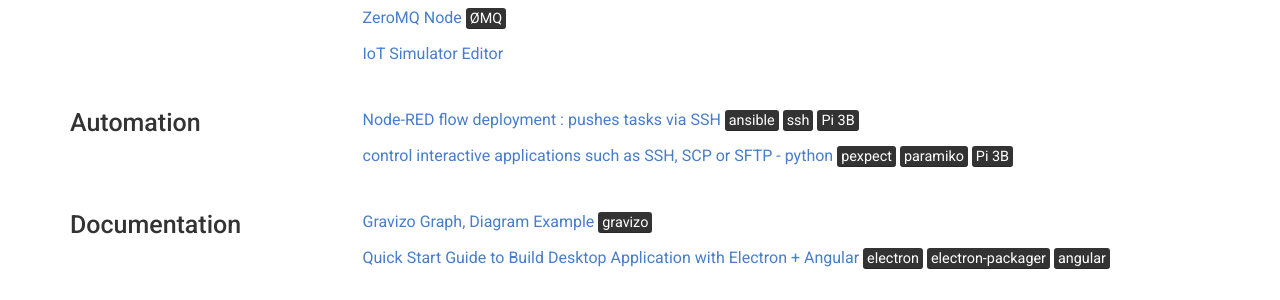
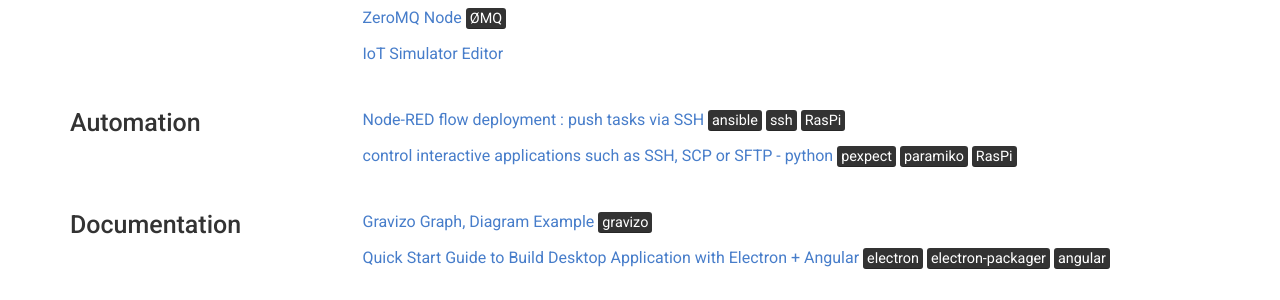
Before and after one commit to phyunsj/phyunsj.github.io, a Jekyll site: the page built from index.md, in a window 1280 px wide. Shown: the part 1800-2100 px from the top of the page. Built offline with Jekyll 4.4.1, drawn with Linux system fonts in a browser that asks for light colours.

Commit message:
Update projects.yml

```diff
--- a/_data/projects.yml
+++ b/_data/projects.yml
@@ -87,9 +87,9 @@
 - name: Automation
   github: phyunsj
   description: | # this will include new lines to allow paragraphs
-    [Node-RED flow deployment : pushes tasks via SSH](https://github.com/phyunsj/automate-it)  <mark>ansible</mark> <mark>ssh</mark> <mark>Pi 3B</mark>
+    [Node-RED flow deployment : push tasks via SSH](https://github.com/phyunsj/automate-it)  <mark>ansible</mark> <mark>ssh</mark> <mark>RasPi</mark>
 
-    [control interactive applications such as SSH, SCP or SFTP - python](https://github.com/phyunsj/automate-it/tree/master/2-flow-deploy-py)  <mark>pexpect</mark> <mark>paramiko</mark> <mark>Pi 3B</mark>
+    [control interactive applications such as SSH, SCP or SFTP - python](https://github.com/phyunsj/automate-it/tree/master/2-flow-deploy-py)  <mark>pexpect</mark> <mark>paramiko</mark> <mark>RasPi</mark>
 
 - name: Documentation
   github: phyunsj
```
